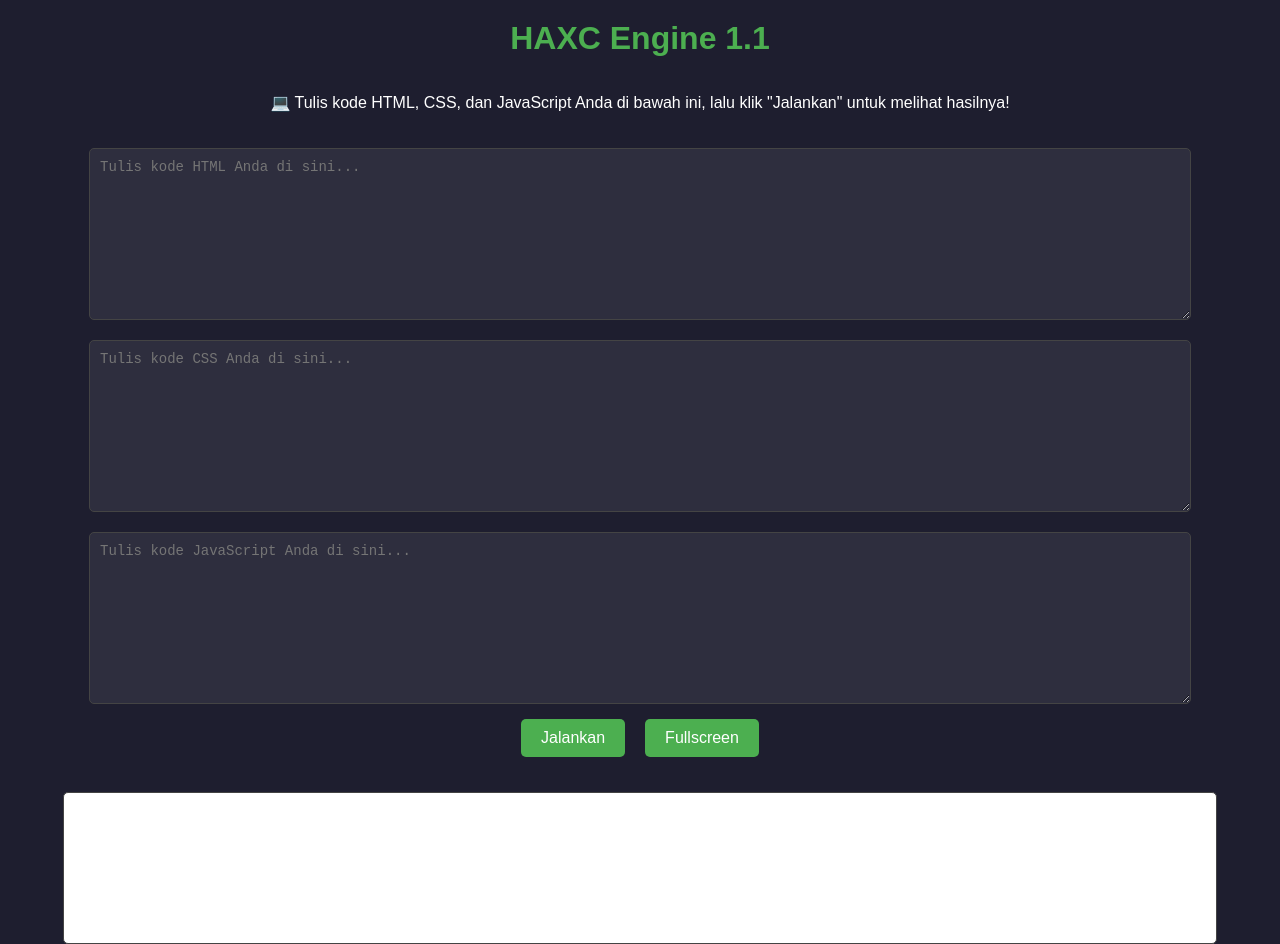
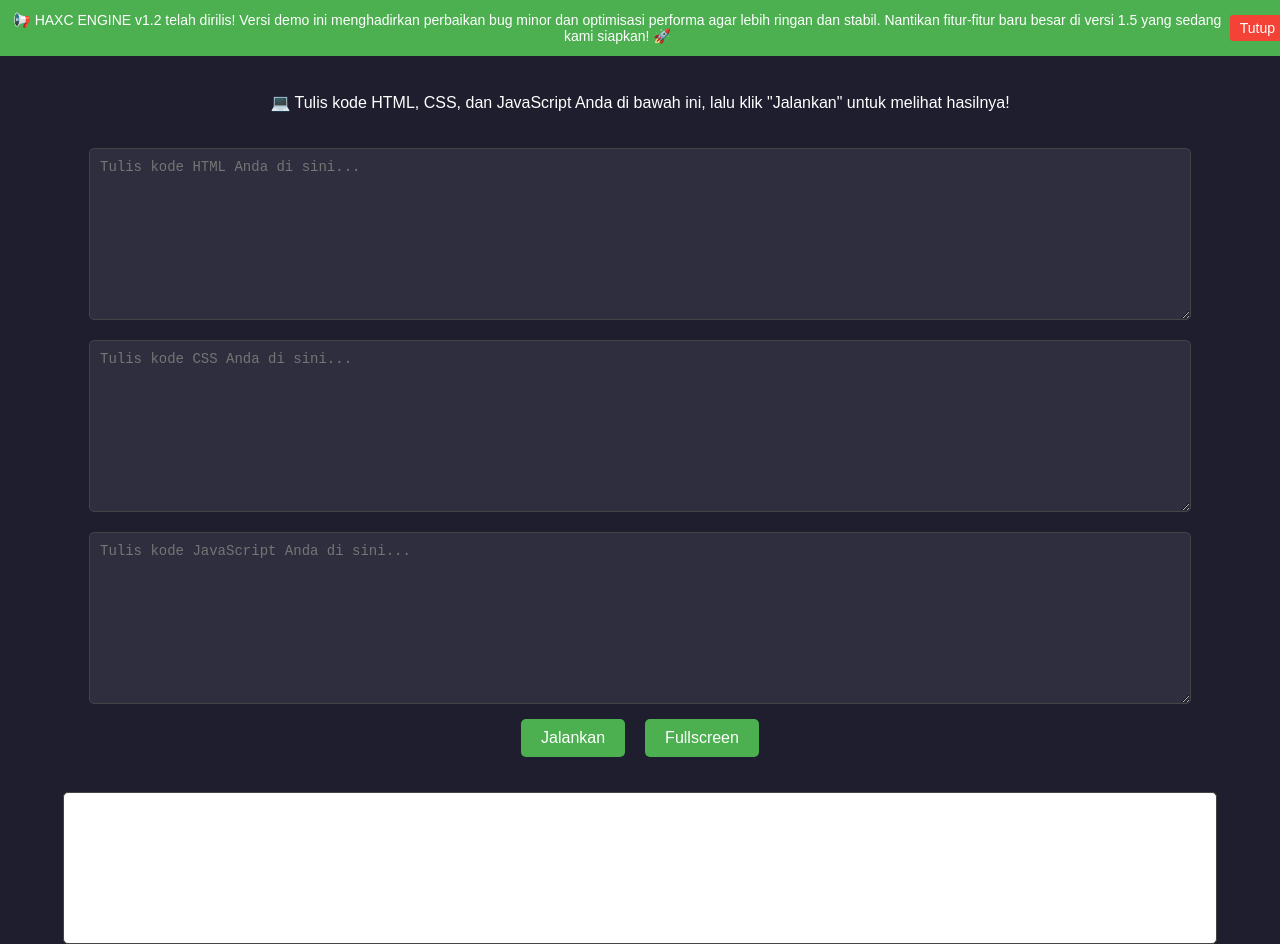
Before and after one commit to dev123dev33/HAXC-ENGINE, a plain HTML site: page index.html in a window 1280 px wide. Drawn offline with Linux system fonts and the light colour scheme.

Commit message:
Update index.html

```diff
--- a/index.html
+++ b/index.html
@@ -3,7 +3,7 @@
 <head>
   <meta charset="UTF-8">
   <meta name="viewport" content="width=device-width, initial-scale=1.0">
-  <title>HAXC Engine 1.1</title>
+  <title>HAXC Engine 1.2</title>
   <style>
     body {
       font-family: Arial, sans-serif;
@@ -67,10 +67,43 @@
       justify-content: center;
       gap: 10px;
     }
+    .notification {
+      position: fixed;
+      top: 0;
+      left: 0;
+      width: 100%;
+      background: #4caf50;
+      color: #fff;
+      padding: 10px;
+      text-align: center;
+      font-size: 14px;
+      z-index: 1000;
+      display: flex;
+      justify-content: space-between;
+      align-items: center;
+    }
+    .notification button {
+      background: #f44336;
+      border: none;
+      color: #fff;
+      padding: 5px 10px;
+      font-size: 14px;
+      cursor: pointer;
+      border-radius: 3px;
+    }
+    .notification button:hover {
+      background: #d32f2f;
+    }
   </style>
 </head>
 <body>
-  <h1>HAXC Engine 1.1</h1>
+  <!-- Notifikasi -->
+  <div class="notification" id="notification">
+    📢 HAXC ENGINE v1.2 telah dirilis! Versi demo ini menghadirkan perbaikan bug minor dan optimisasi performa agar lebih ringan dan stabil. Nantikan fitur-fitur baru besar di versi 1.5 yang sedang kami siapkan! 🚀
+    <button id="closeNotification">Tutup</button>
+  </div>
+
+  <h1>HAXC Engine 1.2</h1>
   <p>💻 Tulis kode HTML, CSS, dan JavaScript Anda di bawah ini, lalu klik "Jalankan" untuk melihat hasilnya!</p>
 
   <div class="editor-container">
@@ -89,6 +122,8 @@
     const runCodeButton = document.getElementById("runCode");
     const fullscreenButton = document.getElementById("fullscreenMode");
     const outputFrame = document.getElementById("outputFrame");
+    const notification = document.getElementById("notification");
+    const closeNotification = document.getElementById("closeNotification");
 
     // Fungsi untuk menjalankan kode
     runCodeButton.addEventListener("click", function () {
@@ -127,6 +162,11 @@
         outputFrame.msRequestFullscreen();
       }
     });
+
+    // Fungsi untuk menutup notifikasi
+    closeNotification.addEventListener("click", function () {
+      notification.style.display = "none";
+    });
   </script>
 </body>
 </html>
```
